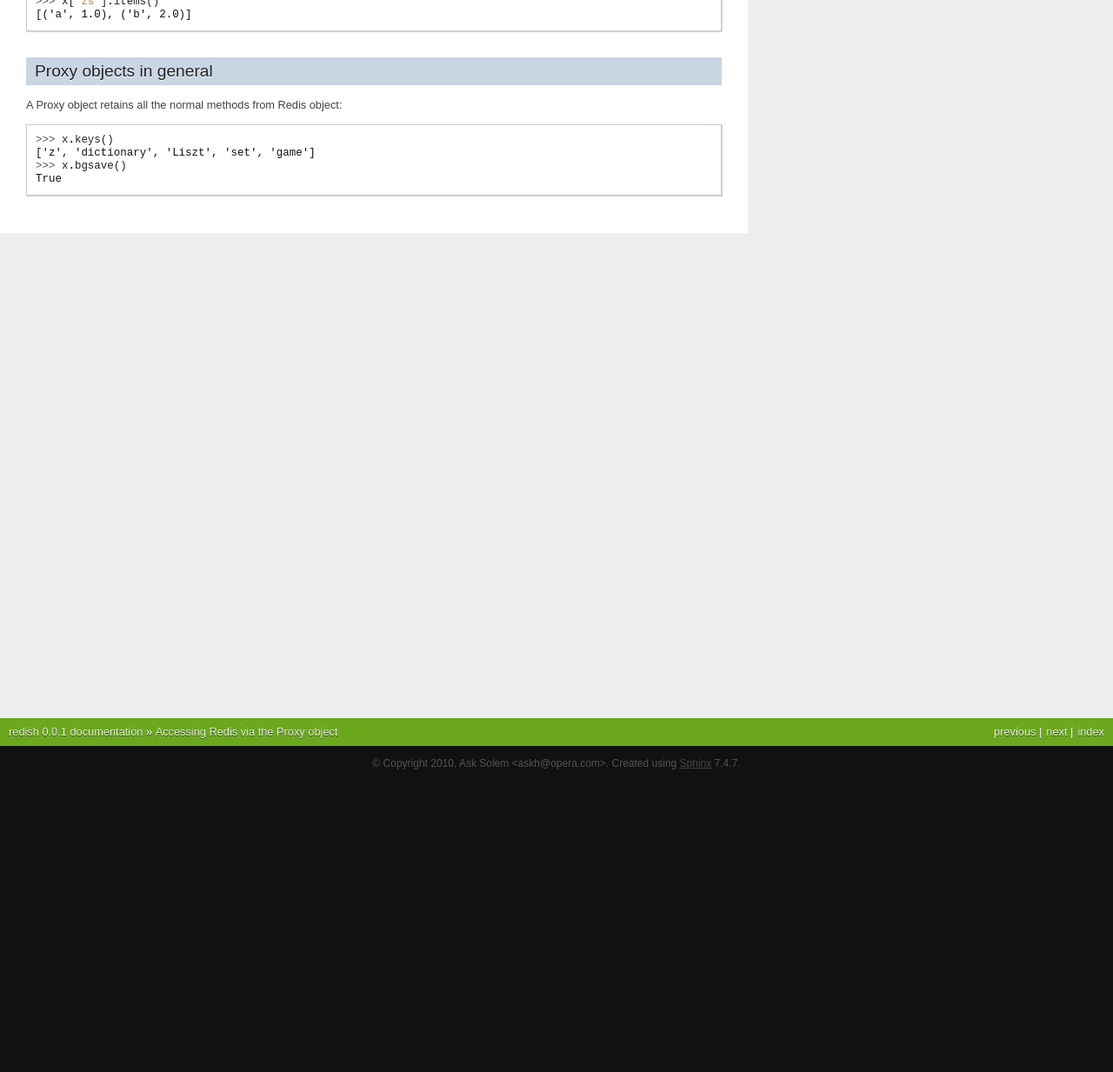
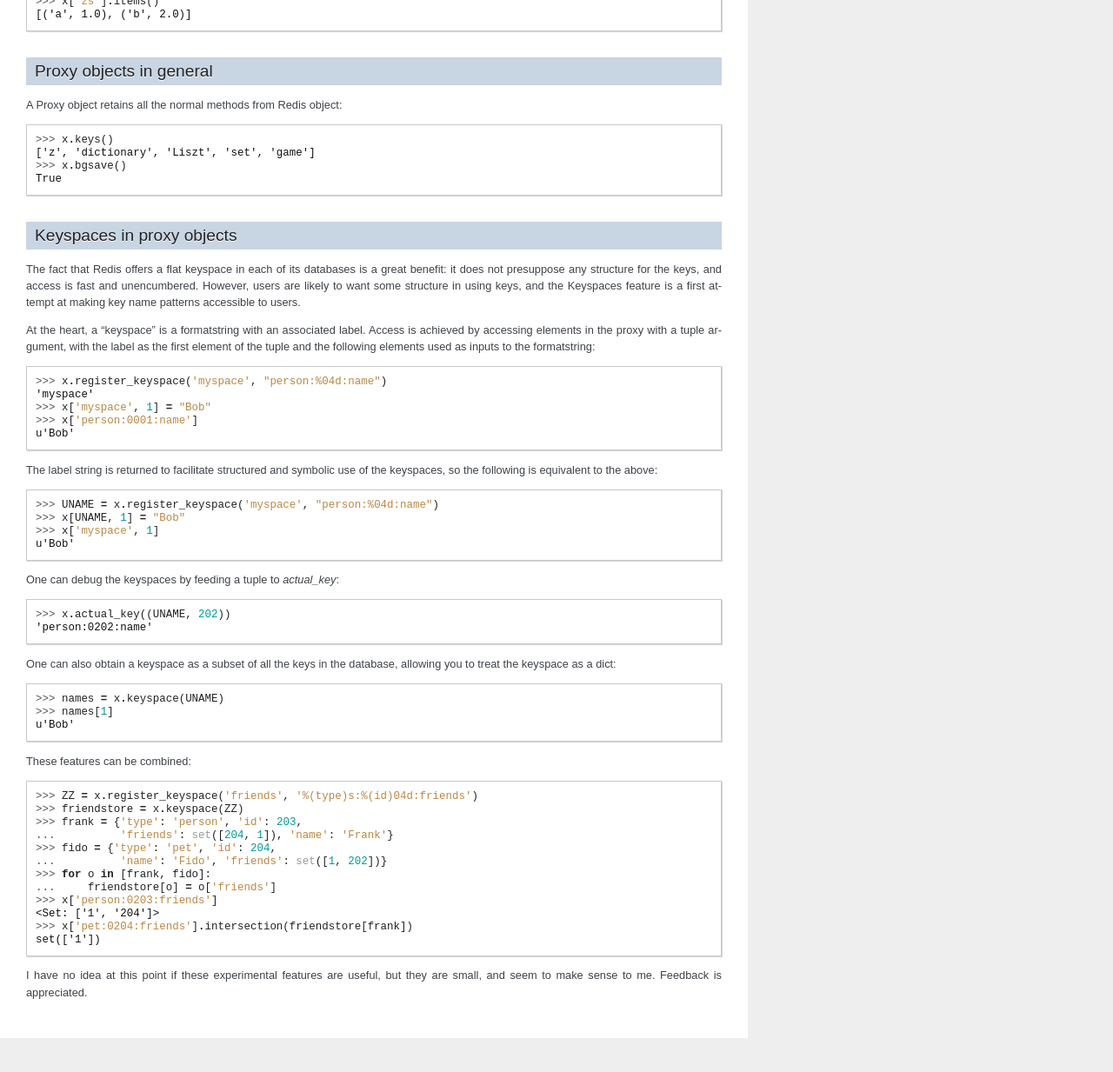
Before and after one commit to ask/redish, a Sphinx documentation site: the page built from docs/proxy.rst, in a window 1280 px wide and 1400 px high, scrolled down 2936 px. Shown: the top 1233 px of the window at 87% size. Built offline with Sphinx 7.4.7, drawn with Linux system fonts in a browser that asks for light colours; before the commit the page ends 3834 px from its top, so only the background shows below that.

Commit message:
Small fix to allow dicts, and then documented

```diff
--- a/docs/proxy.rst
+++ b/docs/proxy.rst
@@ -24,7 +24,7 @@ objects when accessing by key::
 
 Deletion and invalid keys work as expected::
 
-    >>> del(x["foo"])
+    >>> del x["foo"]
     >>> x["foo"]
     Traceback (most recent call last):
       File "<stdin>", line 1, in <module>
@@ -183,3 +183,62 @@ A Proxy object retains all the normal methods from Redis object::
     ['z', 'dictionary', 'Liszt', 'set', 'game']
     >>> x.bgsave()
     True
+
+Keyspaces in proxy objects
+--------------------------
+
+The fact that Redis offers a flat keyspace in each of its databases is
+a great benefit: it does not presuppose any structure for the keys,
+and access is fast and unencumbered. However, users are likely to want
+some structure in using keys, and the Keyspaces feature is a first
+attempt at making key name patterns accessible to users.
+
+At the heart, a "keyspace" is a formatstring with an associated label.
+Access is achieved by accessing elements in the proxy with a tuple
+argument, with the label as the first element of the tuple and the
+following elements used as inputs to the formatstring::
+
+    >>> x.register_keyspace('myspace', "person:%04d:name")
+    'myspace'
+    >>> x['myspace', 1] = "Bob"
+    >>> x['person:0001:name']
+    u'Bob'
+
+The label string is returned to facilitate structured and symbolic use
+of the keyspaces, so the following is equivalent to the above::
+
+    >>> UNAME = x.register_keyspace('myspace', "person:%04d:name")
+    >>> x[UNAME, 1] = "Bob"
+    >>> x['myspace', 1]
+    u'Bob'
+
+One can debug the keyspaces by feeding a tuple to `actual_key`::
+
+    >>> x.actual_key((UNAME, 202))
+    'person:0202:name'
+
+One can also obtain a keyspace as a subset of all the keys in the
+database, allowing you to treat the keyspace as a dict::
+
+    >>> names = x.keyspace(UNAME)
+    >>> names[1]
+    u'Bob'
+
+These features can be combined::
+
+    >>> ZZ = x.register_keyspace('friends', '%(type)s:%(id)04d:friends')
+    >>> friendstore = x.keyspace(ZZ)
+    >>> frank = {'type': 'person', 'id': 203,
+    ...          'friends': set([204, 1]), 'name': 'Frank'}
+    >>> fido = {'type': 'pet', 'id': 204,
+    ...          'name': 'Fido', 'friends': set([1, 202])}
+    >>> for o in [frank, fido]:
+    ...     friendstore[o] = o['friends']
+    >>> x['person:0203:friends']
+    <Set: ['1', '204']>
+    >>> x['pet:0204:friends'].intersection(friendstore[frank])
+    set(['1'])
+
+I have no idea at this point if these experimental features are
+useful, but they are small, and seem to make sense to me. Feedback is
+appreciated.
```
Also changed, not shown: 1 other file.
